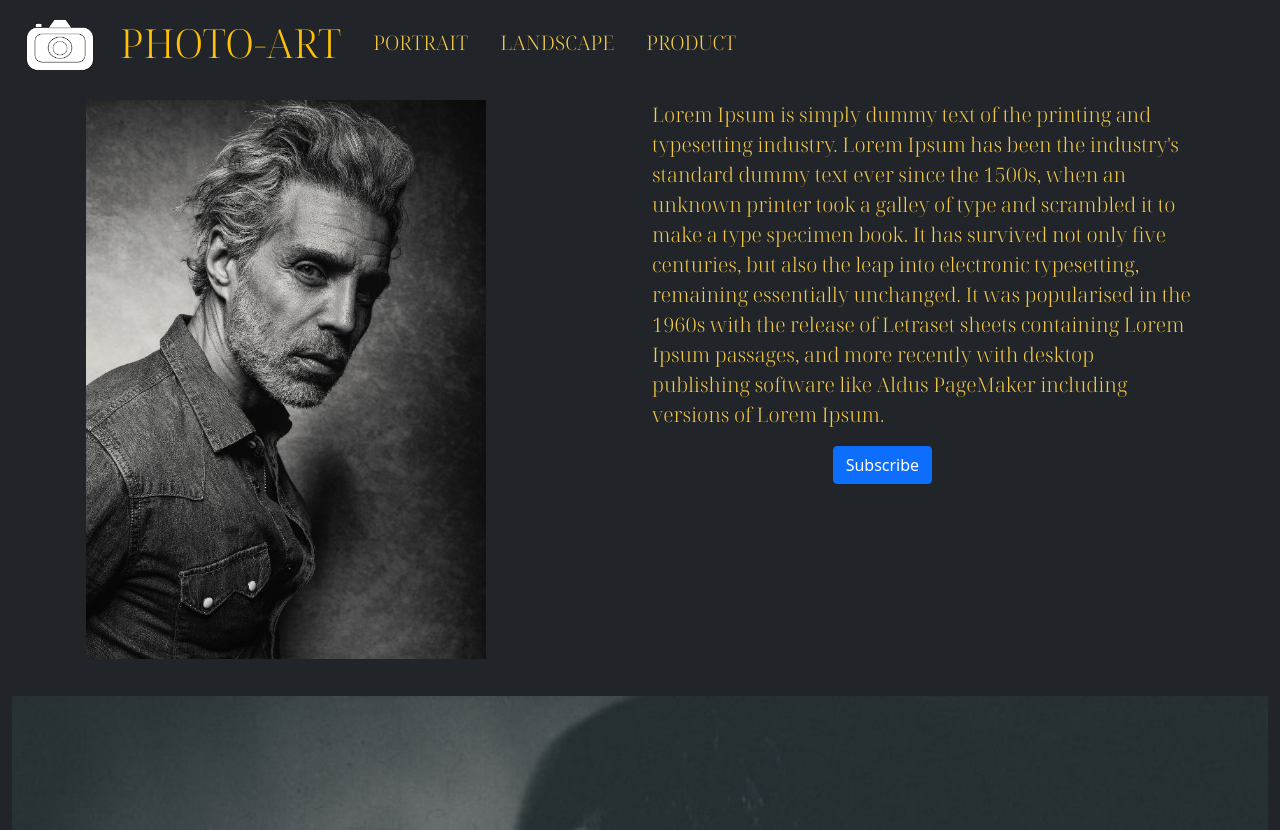
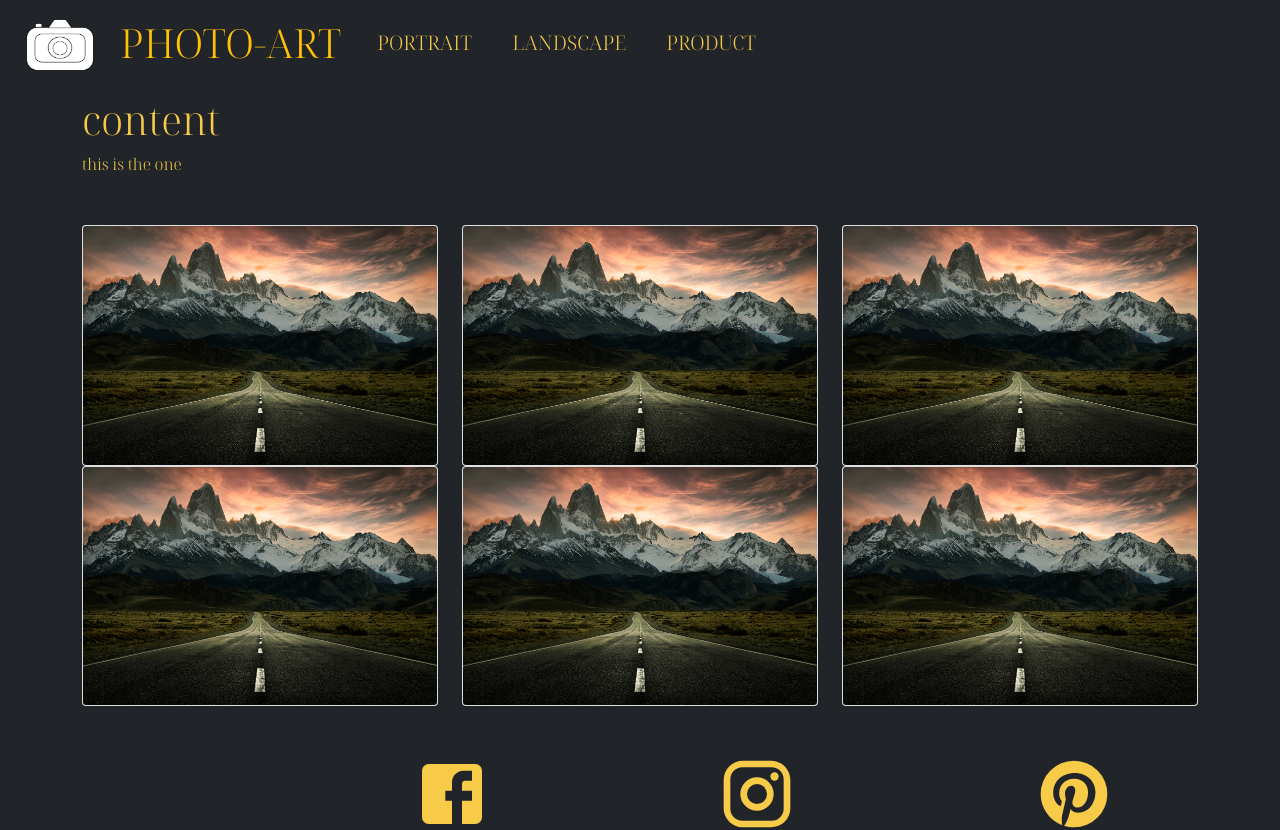
Before and after one commit to PSanchezD/PhotoART, a React (Create React App) app: page /Land in a window 1280 px wide. Shown: the top 830 px of the page. Built offline with nearby package versions, Linux system fonts and the light colour scheme.

Commit message:
updated UI Added links page

```diff
--- a/src/App.css
+++ b/src/App.css
@@ -47,5 +47,29 @@
 
 
 
+.nav-item{
+    margin-left: 20px;
+    margin-right: 20px;
+}
+
+.contentPage{
+    height: 20px;
+    width: 10px;
+    padding-right: 200px;
+}
+
+.contentPart{
+    margin-bottom: 30px;
+}
+.contentWords{
+    font-family:'Noto Serif Display' ;
+    color: #f7cb47;
+    size: 40px;
+}
+.cut1{
+    background-color: #4b4b4b;
+}
+
+
 
 /*body { overflow-x: hidden; }*/
--- a/src/Components/Footer.js
+++ b/src/Components/Footer.js
@@ -8,14 +8,14 @@ function Footer(){
     return (
         <div>
             <div className="row mx-0">
-                <div className="col-md-3"></div>
+                <div className="col-sm-3"></div>
                 <div className="col-md">
                     <ul className="unorderList">
                         <li className="listlink"><FacebookIcon sx={{fontSize: 80}} className="icon" href="/"/><span className="footerlist">Facebook</span></li>
                         <li className="listlink"><InstagramIcon sx={{fontSize: 80}} className="icon"/><span className="footerlist">Instagram</span></li>
                         <li className="listlink"><PinterestIcon sx={{fontSize: 80}} className="icon"/><span className="footerlist">Pintrest</span></li>
                     </ul>
-                    </div>
+                </div>
             </div>
             <div className="row mx-0">
                 <div className="col-md-5"></div>
--- a/src/Components/HomePage.js
+++ b/src/Components/HomePage.js
@@ -31,7 +31,7 @@ function Home(){
                                         <Form.Group className="mb-3" controlId="formBasicEmail">
                                             <Form.Label>Email address</Form.Label>
                                             <Form.Control type="email" placeholder="Enter email" />
-                                            <Form.Text className="text-muted">
+                                            <Form.Text type="email" className="text-muted">
                                             We'll never share your email with anyone else.
                                             </Form.Text>
                                         </Form.Group>
@@ -40,7 +40,7 @@ function Home(){
                                             <Form.Control type="name" placeholder="name" />
                                         </Form.Group>
                                         <Form.Group>
-                                            <Button variant="warning">Submit</Button>
+                                            <Button variant="warning" type="submit" >Submit</Button>
                                         </Form.Group>
                                     </Form>
                                 </Modal.Body>
@@ -54,13 +54,13 @@ function Home(){
                 <Carousel>
                     <CarouselItem>
                         <img className="car-img" src={land1} alt="cont"></img>
-                        <Carousel.Caption className="col">
+                        <Carousel.Caption className="col-sm">
                             <p>Lorem Ipsum is simply dummy text of the printing and typesetting industry. Lorem Ipsum has been the industry's standard dummy text ever since the 1500s, when an unknown printer took a galley of type and scrambled it to make a type specimen book. It has survived not only five centuries, but also the leap into electronic typesetting, remaining essentially unchanged. It was popularised in the 1960s with the release of Letraset sheets containing Lorem Ipsum passages, and more recently with desktop publishing software like Aldus PageMaker including versions of Lorem Ipsum.</p>
                         </Carousel.Caption>
                     </CarouselItem>
                     <CarouselItem>
                         <img className="car-img" src={man1} alt="cont"></img>
-                        <Carousel.Caption>
+                        <Carousel.Caption className="col-sm">
                             <p>Lorem Ipsum is simply dummy text of the printing and typesetting industry. Lorem Ipsum has been the industry's standard dummy text ever since the 1500s, when an unknown printer took a galley of type and scrambled it to make a type specimen book. It has survived not only five centuries, but also the leap into electronic typesetting, remaining essentially unchanged. It was popularised in the 1960s with the release of Letraset sheets containing Lorem Ipsum passages, and more recently with desktop publishing software like Aldus PageMaker including versions of Lorem Ipsum.</p>
                         </Carousel.Caption>
                     </CarouselItem><CarouselItem>
@@ -77,26 +77,16 @@ function Home(){
                      <div className="col">
                          <Card bg="dark">
                              <Card.Img src={land1}></Card.Img>
-                             <Card.Body>
-                                 <Card.Title>LANDSCAPE</Card.Title>
-                                 <Card.Text></Card.Text>
-                             </Card.Body>
                          </Card>
                      </div>
                      <div className="col">
                          <Card bg="dark">
                              <Card.Img src={man1}></Card.Img>
-                             <Card.Body>
-                                 <Card.Title>PORTRAIT</Card.Title>
-                                 <Card.Text></Card.Text>
-                             </Card.Body>
                          </Card>
                      </div>
                      <div className="col">
                          <Card bg="dark">
                              <Card.Img src={pro}></Card.Img>
-                             <Card.Body>
-                             </Card.Body>
                          </Card>
                      </div>
                  </div>
--- a/src/Components/Landscape.js
+++ b/src/Components/Landscape.js
@@ -1,8 +1,56 @@
 import React from 'react';
+import { Card } from 'react-bootstrap';
+import land from '../image/land1.jpeg'
 
 function Land(){
     return(
-        <h1>this is lannd</h1>
+        <>
+            <div className='container mt-5 pt-5'>
+                <div className='row'>
+                    <div className='col-sm'>
+                        <h1 className='contentWords'>content</h1>
+                        <p className='contentWords'>this is the one </p>
+                    </div>
+                </div>
+            </div>
+            <hr/>
+            <div className='container'>
+                <div className='row'>
+                     <div className='col-sm'>
+                        <Card>
+                            <Card.Img src={land} alt="img"></Card.Img>
+                        </Card>
+                    </div>
+                    <div className='col-sm'>
+                        <Card>
+                            <Card.Img src={land}></Card.Img>
+                        </Card>
+                    </div>
+                    <div className='col-sm'>
+                        <Card>
+                            <Card.Img src={land}></Card.Img>
+                        </Card>
+                     </div>
+                </div>
+                <div className='row'>
+                    <div className='col-sm'>
+                        <Card>
+                             <Card.Img src={land}></Card.Img>
+                        </Card>
+                    </div>
+                    <div className='col-sm'>
+                        <Card>
+                            <Card.Img src={land}></Card.Img>
+                        </Card>
+                        </div>
+                     <div className='col-sm'>
+                        <Card>
+                            <Card.Img src={land}></Card.Img>
+                        </Card>
+                    </div>
+                </div>
+            </div>
+        </>
     );
 }
 export default Land
--- a/src/Components/MainComponent.js
+++ b/src/Components/MainComponent.js
@@ -4,7 +4,8 @@ import Footer from './Footer'
 import HomePage from './HomePage'
 import Portrait from './Portrait'
 import Land from './Landscape'
-import {BrowserRouter, Routes,Route} from 'react-router-dom'
+import Product from './Product'
+import {BrowserRouter, Routes, Route} from 'react-router-dom'
 
 
 
@@ -19,7 +20,12 @@ class Main extends Component{
         return(
             <BrowserRouter>
                     <Nav/>
-                    <HomePage/>
+                    <Routes>
+                        <Route path="/HomePage" element={<HomePage/>}/>
+                        <Route path="/Portrait" element={<Portrait/>}/>
+                        <Route path="/Land" element={<Land/>}/>
+                        <Route path="/Product" element={<Product/>}/>
+                    </Routes>
                     <Footer/>
             </BrowserRouter>
     )};
--- a/src/Components/Nav.js
+++ b/src/Components/Nav.js
@@ -1,5 +1,6 @@
 import React from "react";
-import { Navbar, NavItem, NavLink} from "react-bootstrap";
+import { Navbar, NavItem} from "react-bootstrap";
+import { NavLink } from "react-router-dom";
 import Camera from '../image/camera.png'
 
 
@@ -11,17 +12,19 @@ function Nav(){
                     alt="camera"
                     width={120}
                 ></img>
-                <Navbar.Brand href="/"> <span className="span1">PHOTO-ART</span></Navbar.Brand>
+                <Navbar.Brand><NavLink style={{ textDecoration: 'none' }} to="HomePage"><span className="span1">PHOTO-ART</span></NavLink></Navbar.Brand>
                     <NavItem>
-                        <NavLink><span className="spanlink">PORTRAIT</span></NavLink>
-                    </NavItem>
-                        <NavItem>
-                    <NavLink  href="/"><span className="spanlink">LANDSCAPE</span></NavLink>
+                        <NavLink style={{ textDecoration: 'none' }} to="Portrait"><span className="spanlink">PORTRAIT</span></NavLink>
                     </NavItem>
                     <NavItem>
-                        <NavLink><span className="spanlink">PRODUCT</span></NavLink>
+                        <NavLink style={{ textDecoration: 'none' }} to="Land"><span className="spanlink">LANDSCAPE</span></NavLink>
+                    </NavItem>
+                    <NavItem>
+                        <NavLink style={{ textDecoration: 'none' }} to="Product"><span className="spanlink">PRODUCT</span></NavLink>
                     </NavItem>
             </Navbar>
     );
+
 }
+
 export default Nav
--- /dev/null
+++ b/src/Components/Product.js
@@ -0,0 +1,15 @@
+import React from 'react';
+
+function Product (){
+    return (
+        <div className='container mt-5 pt-5'>
+            <div className='row'>
+                <div className='col-sm'>
+                    <h1 className='contentWords'>content</h1>
+                    <p className='contentWords'>this is the one </p>
+                </div>
+            </div>
+        </div>
+    );
+}
+export default Product;
```
Also changed, not shown: src/Components/Portrait.js (+66 -3 lines).
